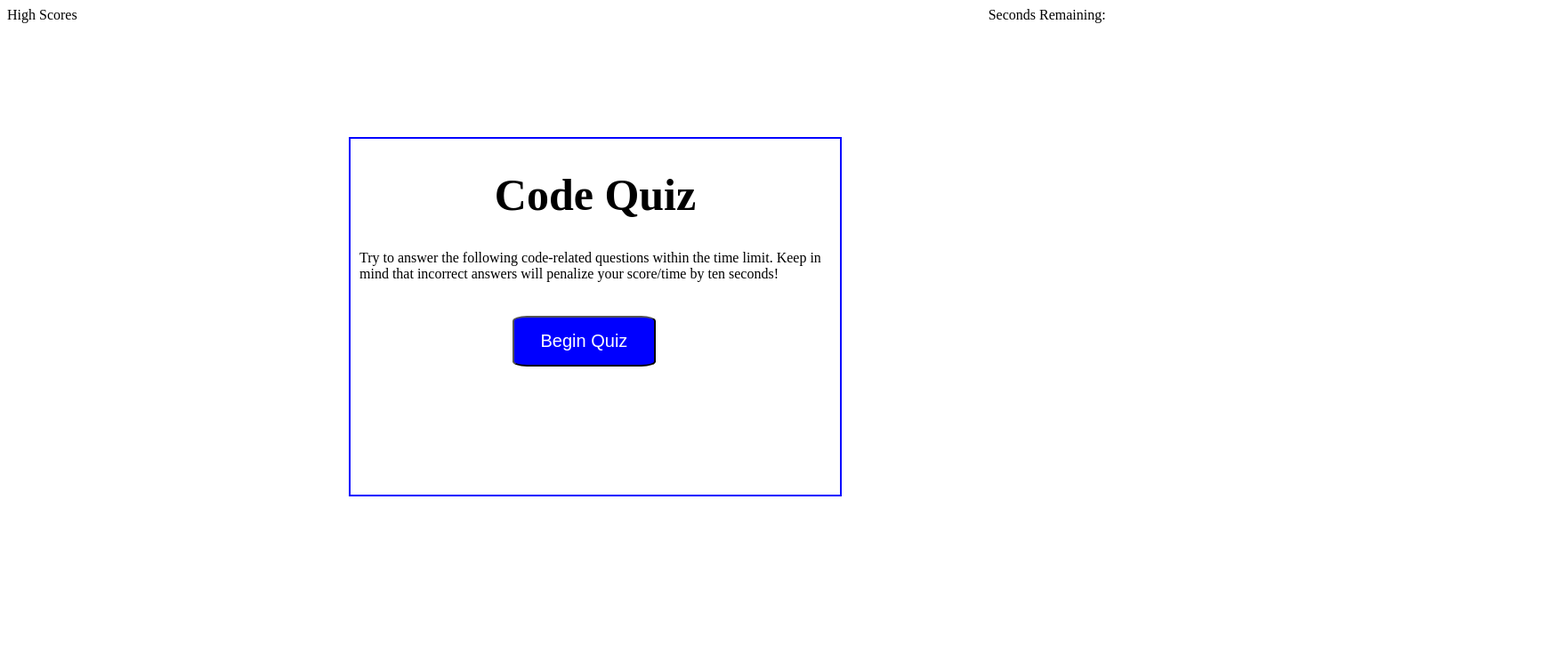
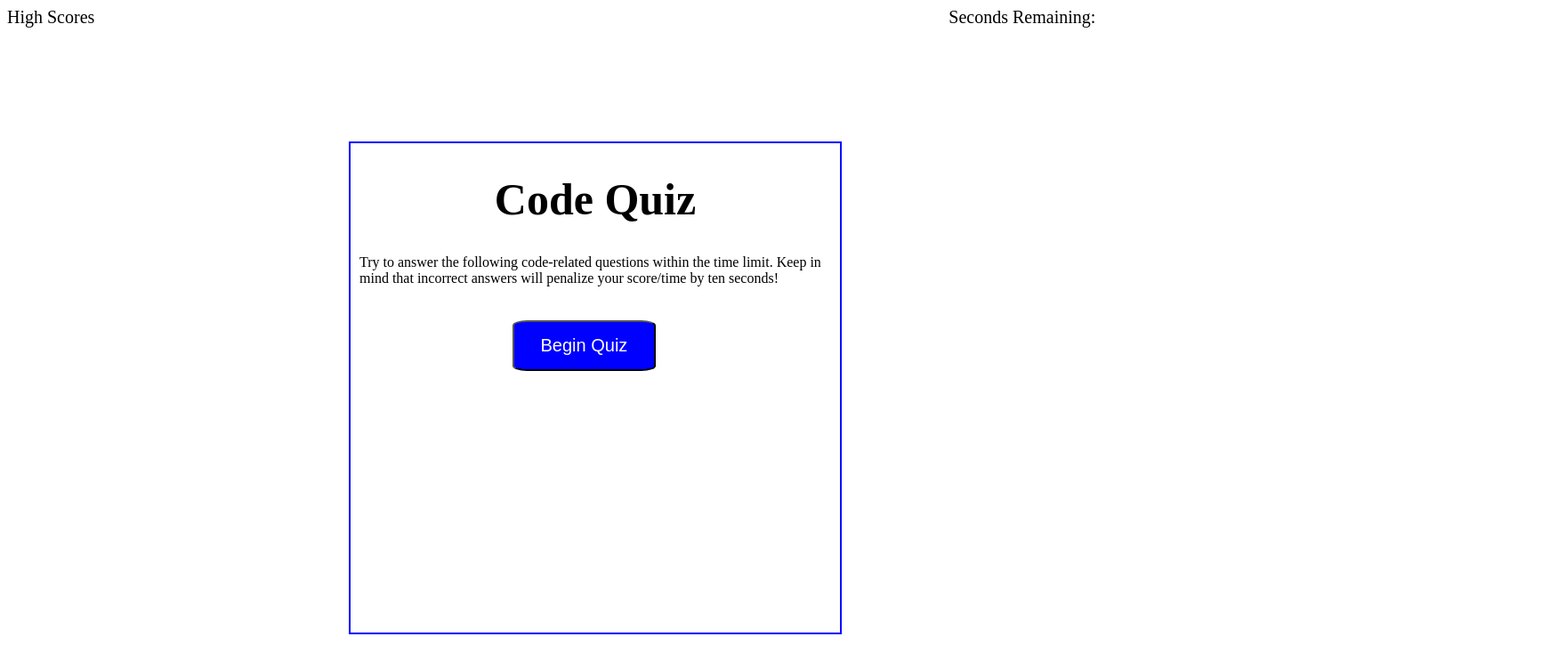
Before and after one commit to oconnor97/code-quiz, a plain HTML site: page index.html in a window 1280 px wide. Shown: the whole page at 89% size, 1751 px wide, since content can reach past the window. Drawn offline with Linux system fonts and the light colour scheme.

Commit message:
changing header style elements

```diff
--- a/assets/CSS/style.css
+++ b/assets/CSS/style.css
@@ -1,12 +1,14 @@
 #timer {
     position: absolute;
     float: right;
-    margin-left: 80%;
-    width: 50%;
+    margin-left: 75%;
+    width: 33%;
+    font-size: 20px;
 
 }
 #high-scores {
-    width: 50%;
+    width: 33%;
+    font-size: 20px;
 }
 
 #container {
@@ -14,7 +16,7 @@
     margin-left: 30%;
     margin-right: 35%;
     margin-top: 10%;
-    height: 400px;
+    height: 550px;
     width: 550px;
 }
 
```
